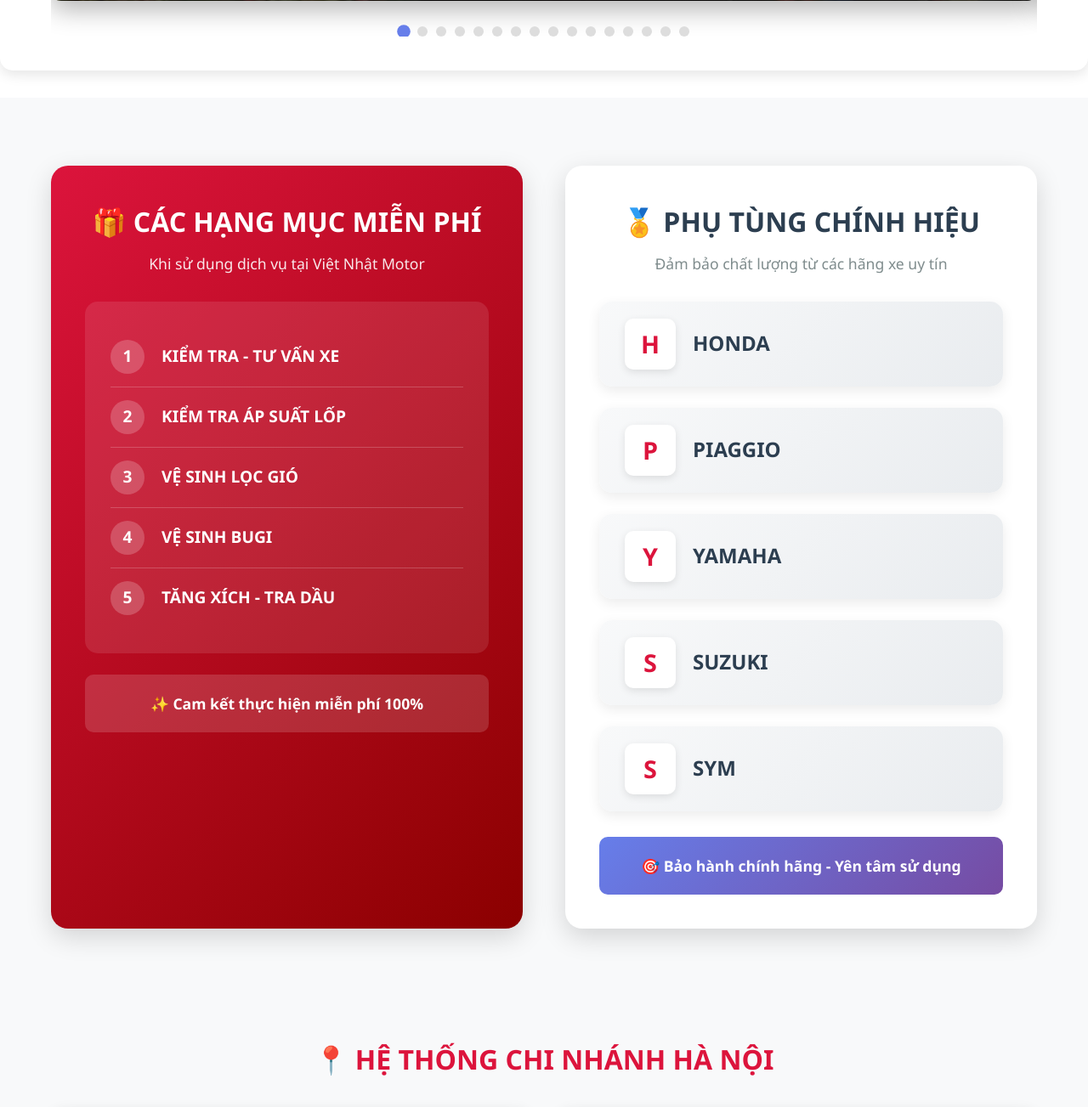
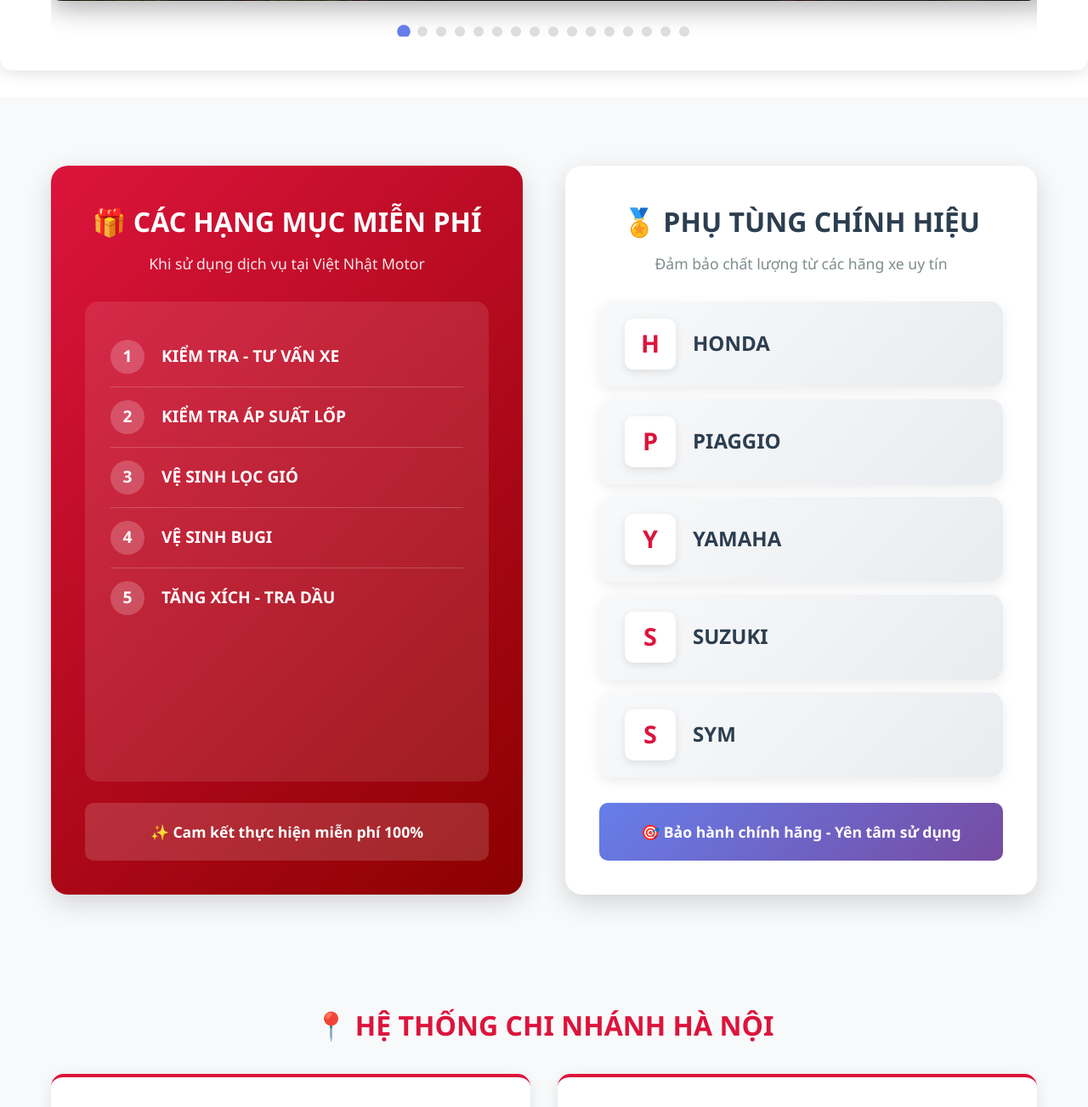
Before and after one commit to Dat2801/repair-shop, a Flask app: page / in a window 1280 px wide. Shown: the part 2249-3552 px from the top of the page at 85% size. Run offline with Flask 3, Linux system fonts and the light colour scheme; data that the repository does not hold is empty; some libraries are stand-ins or nearby versions.

Commit message:
fix: make free-services and genuine-parts cards equal height with sticky section
AI generated code: 0% lines
Total lines: 6
AI lines: 0

```diff
--- a/app/templates/index.html
+++ b/app/templates/index.html
@@ -281,18 +281,18 @@
     </div>
 
     <!-- Free Services & Genuine Parts Section -->
-    <div style="background: #f8f9fa; padding: 80px 20px;">
+    <div style="background: #f8f9fa; padding: 80px 20px; position: sticky; top: 70px; z-index: 50;">
         <div class="container">
-            <div style="display: grid; grid-template-columns: 1fr 1fr; gap: 50px; max-width: 1200px; margin: 0 auto;">
+            <div style="display: grid; grid-template-columns: 1fr 1fr; gap: 50px; max-width: 1200px; margin: 0 auto; align-items: stretch;">
 
                 <!-- Free Services -->
-                <div style="background: linear-gradient(135deg, #dc143c 0%, #8b0000 100%); padding: 40px; border-radius: 20px; box-shadow: 0 10px 30px rgba(0,0,0,0.15); color: white;">
+                <div style="background: linear-gradient(135deg, #dc143c 0%, #8b0000 100%); padding: 40px; border-radius: 20px; box-shadow: 0 10px 30px rgba(0,0,0,0.15); color: white; display: flex; flex-direction: column;">
                     <div style="text-align: center; margin-bottom: 30px;">
                         <h2 style="font-size: 2rem; margin: 0 0 10px 0; font-weight: 900;">🎁 CÁC HẠNG MỤC MIỄN PHÍ</h2>
                         <p style="margin: 0; font-size: 1.1rem; opacity: 0.9;">Khi sử dụng dịch vụ tại Việt Nhật Motor</p>
                     </div>
 
-                    <div style="background: rgba(255,255,255,0.1); padding: 30px; border-radius: 15px;">
+                    <div style="background: rgba(255,255,255,0.1); padding: 30px; border-radius: 15px; flex: 1;">
                         <div style="display: flex; align-items: center; padding: 15px 0; border-bottom: 1px solid rgba(255,255,255,0.2);">
                             <span style="background: rgba(255,255,255,0.2); width: 40px; height: 40px; border-radius: 50%; display: flex; align-items: center; justify-content: center; font-weight: 900; font-size: 1.2rem; margin-right: 20px;">1</span>
                             <span style="font-size: 1.2rem; font-weight: 600;">KIỂM TRA - TƯ VẤN XE</span>
@@ -321,13 +321,13 @@
                 </div>
 
                 <!-- Genuine Parts -->
-                <div style="background: white; padding: 40px; border-radius: 20px; box-shadow: 0 10px 30px rgba(0,0,0,0.15);">
+                <div style="background: white; padding: 40px; border-radius: 20px; box-shadow: 0 10px 30px rgba(0,0,0,0.15); display: flex; flex-direction: column;">
                     <div style="text-align: center; margin-bottom: 30px;">
                         <h2 style="font-size: 2rem; color: #2c3e50; margin: 0 0 10px 0; font-weight: 900;">🏅 PHỤ TÙNG CHÍNH HIỆU</h2>
                         <p style="margin: 0; font-size: 1.1rem; color: #7f8c8d;">Đảm bảo chất lượng từ các hãng xe uy tín</p>
                     </div>
 
-                    <div style="display: flex; flex-direction: column; gap: 25px;">
+                    <div style="display: flex; flex-direction: column; gap: 15px; flex: 1;">
                         <div style="background: linear-gradient(135deg, #f8f9fa 0%, #e9ecef 100%); padding: 20px 30px; border-radius: 15px; display: flex; align-items: center; box-shadow: 0 5px 15px rgba(0,0,0,0.08);">
                             <div style="width: 60px; height: 60px; background: white; border-radius: 10px; display: flex; align-items: center; justify-content: center; margin-right: 20px; box-shadow: 0 3px 10px rgba(0,0,0,0.1);">
                                 <span style="font-size: 1.8rem; font-weight: 900; color: #dc143c;">H</span>
```
